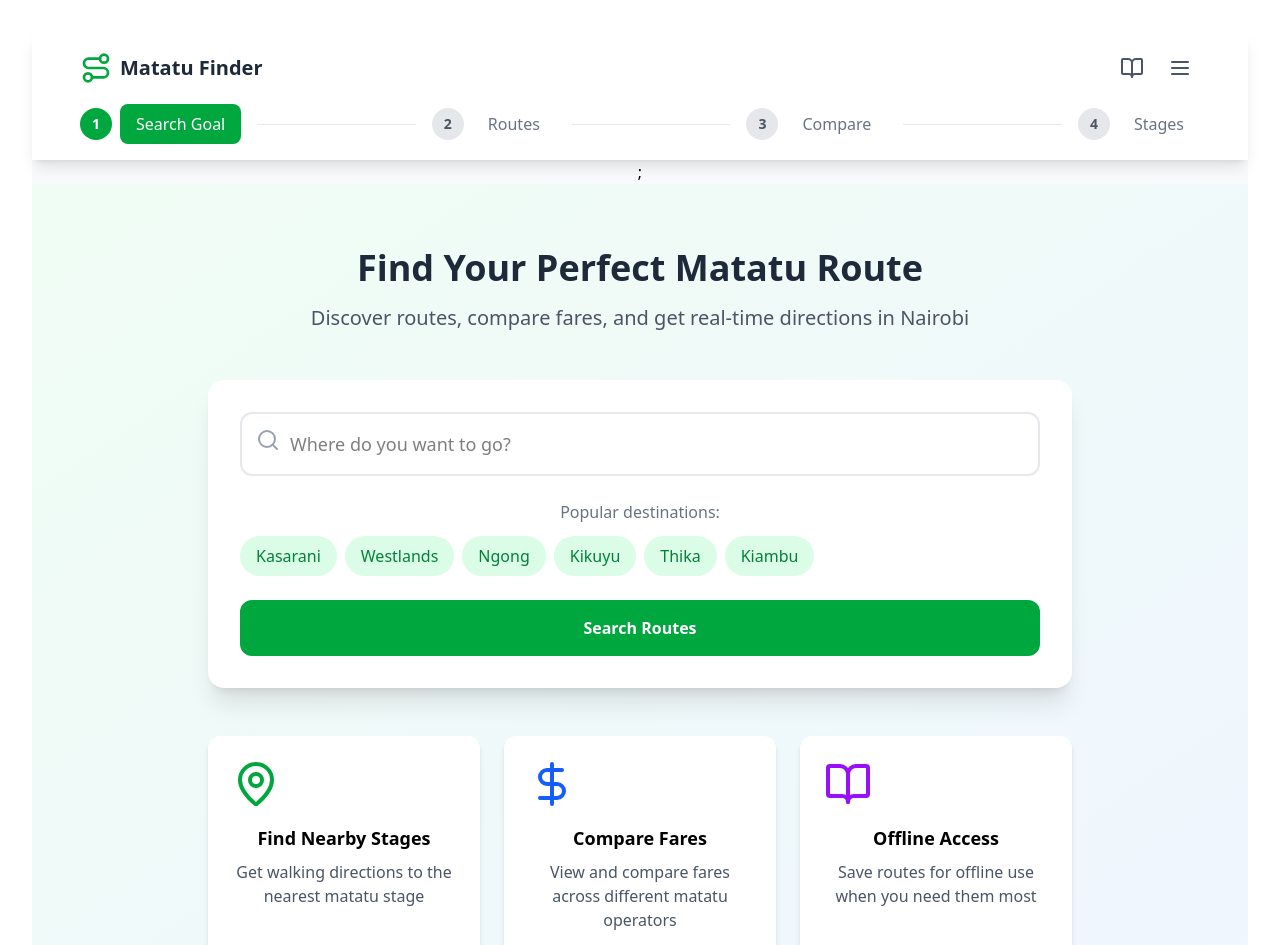
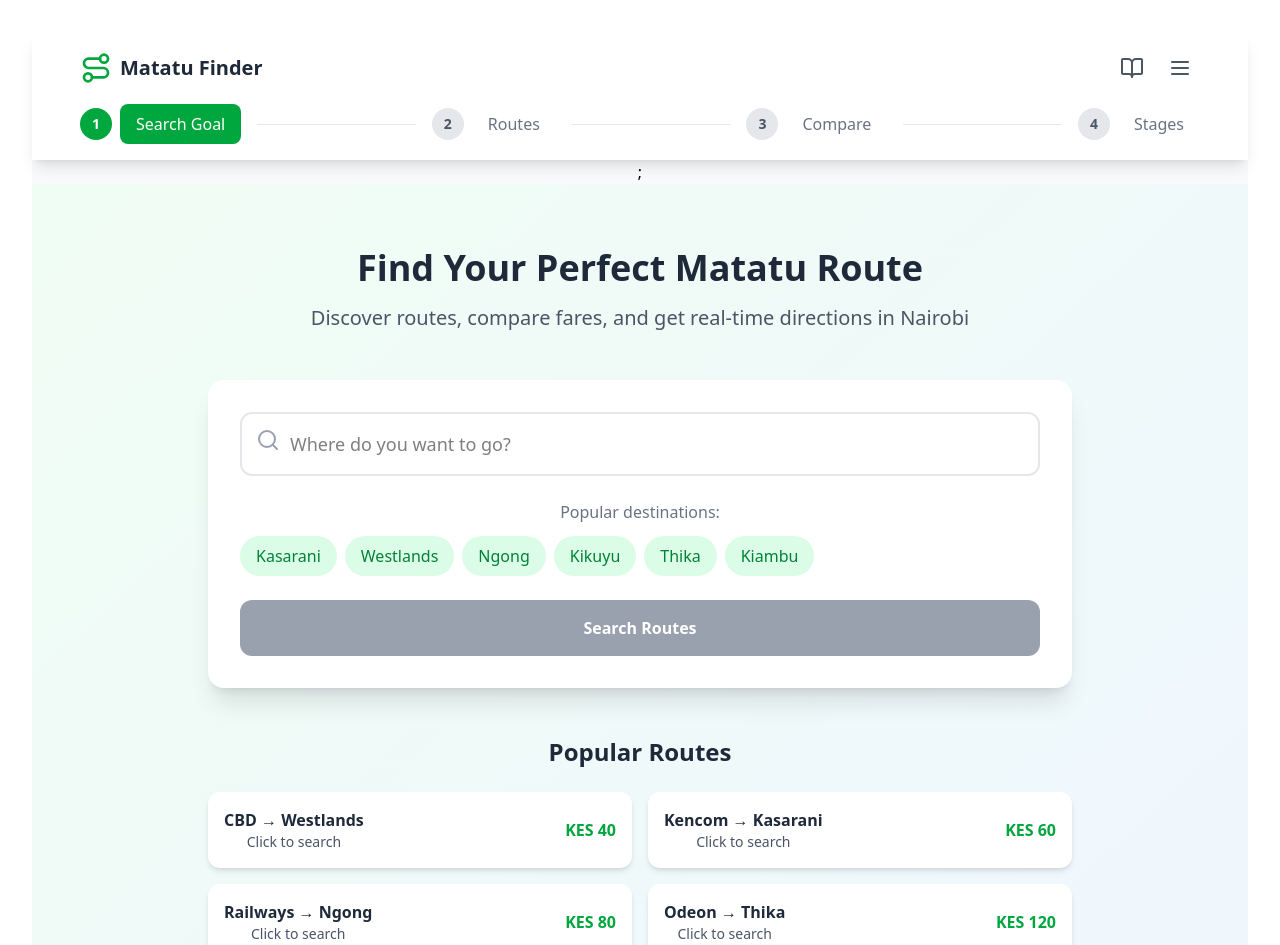
Before and after one commit to jneema/matatu-search-project, a React (Vite) app: page / in a window 1280 px wide. Shown: the top 945 px of the page. Built offline with nearby package versions, Linux system fonts and the light colour scheme.

Commit message:
fix search query rendition

```diff
--- a/src/containers/index.jsx
+++ b/src/containers/index.jsx
@@ -13,6 +13,8 @@ const MatatuRouteFinder = () => {
   const [selectedRoute, setSelectedRoute] = useState(null);
   const [savedRoutes, setSavedRoutes] = useState([]);
   const [showFeedback, setShowFeedback] = useState(false);
+  const [searchResults, setSearchResults] = useState([]);
+  const [hasSearched, setHasSearched] = useState(false);
 
   const renderCurrentView = () => {
     switch (currentView) {
@@ -22,6 +24,7 @@ const MatatuRouteFinder = () => {
             setCurrentView={setCurrentView}
             searchQuery={searchQuery}
             setSelectedRoute={setSelectedRoute}
+            searchResults={searchResults}
           />
         );
       case "comparison":
@@ -41,6 +44,8 @@ const MatatuRouteFinder = () => {
             setCurrentView={setCurrentView}
             searchQuery={searchQuery}
             setSearchQuery={setSearchQuery}
+            setSearchResults={setSearchResults}
+            setHasSearched={setHasSearched}
           />
         );
     }
--- a/src/pages/index.jsx
+++ b/src/pages/index.jsx
@@ -1,10 +1,138 @@
-import React from "react";
-import { Search, MapPin, DollarSign, BookOpen } from "lucide-react";
+import React, { useState } from "react";
+import {
+  Search,
+  MapPin,
+  DollarSign,
+  BookOpen,
+  AlertCircle,
+  Loader,
+} from "lucide-react";
 
-const LandingView = ({ setCurrentView, searchQuery, setSearchQuery }) => {
+const LandingView = ({
+  setCurrentView,
+  searchQuery,
+  setSearchQuery,
+  setSearchResults,
+  setHasSearched,
+}) => {
+  const [showNoResults, setShowNoResults] = useState(false);
+  const [isSearching, setIsSearching] = useState(false);
+
+  const allRoutes = [
+    {
+      id: 1,
+      name: "Route 17B",
+      destination: "Kasarani",
+      departure: "Kencom",
+      fare: 60,
+      type: "Regular",
+      duration: "45 mins",
+      frequency: "Every 10 mins",
+      payment: ["Cash", "M-Pesa"],
+      dropoffs: ["Kasarani Stadium", "Kasarani Market", "Kasarani Mall"],
+      matatus: [
+        { name: "City Hopper", fare: 60, type: "Regular", rating: 4.2 },
+        { name: "Quick Shuttle", fare: 80, type: "Express", rating: 4.5 },
+        { name: "Comfort Line", fare: 70, type: "Regular", rating: 4.0 },
+      ],
+    },
+    {
+      id: 2,
+      name: "Route 45A",
+      destination: "Kasarani",
+      departure: "Odeon",
+      fare: 55,
+      type: "Regular",
+      duration: "40 mins",
+      frequency: "Every 15 mins",
+      payment: ["Cash", "M-Pesa", "Card"],
+      dropoffs: ["Kasarani Sports Complex", "Kasarani Shopping Center"],
+      matatus: [
+        { name: "Express Metro", fare: 55, type: "Regular", rating: 3.8 },
+        { name: "Fast Track", fare: 75, type: "Express", rating: 4.3 },
+      ],
+    },
+    {
+      id: 3,
+      name: "Route 33C",
+      destination: "Kasarani",
+      departure: "Railways",
+      fare: 65,
+      type: "Express",
+      duration: "35 mins",
+      frequency: "Every 20 mins",
+      payment: ["Cash", "M-Pesa"],
+      dropoffs: ["Kasarani Junction", "Kasarani Estate"],
+      matatus: [
+        { name: "Speed Line", fare: 65, type: "Express", rating: 4.4 },
+        { name: "City Express", fare: 70, type: "Express", rating: 4.1 },
+      ],
+    },
+    {
+      id: 4,
+      name: "Route 12A",
+      destination: "Westlands",
+      departure: "Kencom",
+      fare: 40,
+      type: "Regular",
+      duration: "25 mins",
+      frequency: "Every 8 mins",
+      payment: ["Cash", "M-Pesa"],
+      dropoffs: ["Westlands Mall", "Sarit Centre", "ABC Place"],
+      matatus: [
+        { name: "Metro Express", fare: 40, type: "Regular", rating: 4.1 },
+        { name: "City Runner", fare: 45, type: "Regular", rating: 3.9 },
+      ],
+    },
+    {
+      id: 5,
+      name: "Route 8B",
+      destination: "Ngong",
+      departure: "Kencom",
+      fare: 80,
+      type: "Regular",
+      duration: "60 mins",
+      frequency: "Every 12 mins",
+      payment: ["Cash", "M-Pesa"],
+      dropoffs: ["Ngong Town", "Ngong Hills", "Karen"],
+      matatus: [
+        { name: "Ngong Express", fare: 80, type: "Regular", rating: 4.0 },
+        { name: "Hill Cruiser", fare: 85, type: "Regular", rating: 3.9 },
+      ],
+    },
+  ];
+
   const handleSearch = (query) => {
-    setSearchQuery(query);
+    if (!query.trim()) return;
+
+    setIsSearching(true);
+    setHasSearched(true);
+    setShowNoResults(false);
+
+    // Simulate search delay
+    setTimeout(() => {
+      const results = allRoutes.filter(
+        (route) =>
+          route.destination.toLowerCase().includes(query.toLowerCase()) ||
+          route.departure.toLowerCase().includes(query.toLowerCase()) ||
+          route.name.toLowerCase().includes(query.toLowerCase())
+      );
+
+      setSearchResults(results);
+      setIsSearching(false);
+
+      if (results.length > 0) {
         setCurrentView("routes");
+      } else {
+        setShowNoResults(true);
+      }
+    }, 1000);
+  };
+
+  const handleTryAgain = () => {
+    setShowNoResults(false);
+    setSearchQuery("");
+    setHasSearched(false);
   };
 
   const suggestions = [
@@ -14,6 +142,13 @@ const LandingView = ({ setCurrentView, searchQuery, setSearchQuery }) => {
     "Kikuyu",
     "Thika",
     "Kiambu",
+  ];
+
+  const popularRoutes = [
+    { from: "CBD", to: "Westlands", fare: "KES 40" },
+    { from: "Kencom", to: "Kasarani", fare: "KES 60" },
+    { from: "Railways", to: "Ngong", fare: "KES 80" },
+    { from: "Odeon", to: "Thika", fare: "KES 120" },
   ];
 
   return (
@@ -38,10 +173,45 @@ const LandingView = ({ setCurrentView, searchQuery, setSearchQuery }) => {
               value={searchQuery}
               onChange={(e) => setSearchQuery(e.target.value)}
               onKeyPress={(e) => e.key === "Enter" && handleSearch(searchQuery)}
-              className="w-full pl-12 pr-4 py-4 text-lg border-2 border-gray-200 rounded-xl focus:border-green-500 focus:outline-none"
+              className="w-full pl-12 pr-4 py-4 text-lg border-2 border-gray-200 rounded-xl focus:border-green-500 focus:outline-none disabled:bg-gray-100"
+              disabled={isSearching}
             />
+            {isSearching && (
+              <div className="absolute right-4 top-4">
+                <Loader className="h-6 w-6 text-gray-400 animate-spin" />
+              </div>
+            )}
           </div>
 
+          {/* No Results Fallback */}
+          {showNoResults && (
+            <div className="mt-6 p-6 bg-red-50 rounded-xl border border-red-200">
+              <div className="flex items-center space-x-3 mb-4">
+                <AlertCircle className="h-6 w-6 text-red-600" />
+                <h3 className="text-lg font-semibold text-red-800">
+                  No routes found for "{searchQuery}"
+                </h3>
+              </div>
+              <p className="text-red-700 mb-4">
+                We couldn't find any matatu routes to your destination. Try:
+              </p>
+              <ul className="list-disc list-inside text-red-700 mb-4 space-y-1">
+                <li>Checking your spelling</li>
+                <li>Using a different destination name</li>
+                <li>Searching for a nearby area</li>
+                <li>Trying one of our popular destinations below</li>
+              </ul>
+              <button
+                onClick={handleTryAgain}
+                className="bg-red-600 text-white px-4 py-2 rounded-lg hover:bg-red-700 transition-colors"
+              >
+                Try Again
+              </button>
+            </div>
+          )}
+
+          {/* Popular Destinations - Only show when not showing no results */}
+          {!showNoResults && (
             <div className="mt-6">
               <p className="text-gray-500 mb-3">Popular destinations:</p>
               <div className="flex flex-wrap gap-2">
@@ -49,38 +219,79 @@ const LandingView = ({ setCurrentView, searchQuery, setSearchQuery }) => {
                   <button
                     key={index}
                     onClick={() => handleSearch(suggestion)}
-                  className="bg-green-100 text-green-700 px-4 py-2 rounded-full hover:bg-green-200 transition-colors"
+                    className="bg-green-100 text-green-700 px-4 py-2 rounded-full hover:bg-green-200 transition-colors disabled:opacity-50 disabled:cursor-not-allowed"
+                    disabled={isSearching}
                   >
                     {suggestion}
                   </button>
                 ))}
               </div>
             </div>
+          )}
 
           <button
             onClick={() => handleSearch(searchQuery)}
-            className="w-full mt-6 bg-green-600 text-white py-4 rounded-xl font-semibold hover:bg-green-700 transition-colors"
+            disabled={isSearching || !searchQuery.trim()}
+            className="w-full mt-6 bg-green-600 text-white py-4 rounded-xl font-semibold hover:bg-green-700 transition-colors disabled:bg-gray-400 disabled:cursor-not-allowed flex items-center justify-center space-x-2"
           >
-            Search Routes
+            {isSearching ? (
+              <>
+                <Loader className="h-5 w-5 animate-spin" />
+                <span>Searching...</span>
+              </>
+            ) : (
+              <span>Search Routes</span>
+            )}
           </button>
         </div>
 
+        {/* Popular Routes Section - Only show when not showing no results */}
+        {!showNoResults && (
+          <div className="mb-12">
+            <h3 className="text-2xl font-bold text-gray-800 mb-6 text-center">
+              Popular Routes
+            </h3>
+            <div className="grid md:grid-cols-2 gap-4">
+              {popularRoutes.map((route, index) => (
+                <div
+                  key={index}
+                  className="bg-white p-4 rounded-xl shadow-md hover:shadow-lg transition-shadow cursor-pointer group"
+                  onClick={() => handleSearch(route.to)}
+                >
+                  <div className="flex justify-between items-center">
+                    <div>
+                      <p className="font-semibold text-gray-800 group-hover:text-green-600 transition-colors">
+                        {route.from} → {route.to}
+                      </p>
+                      <p className="text-sm text-gray-600">Click to search</p>
+                    </div>
+                    <div className="text-green-600 font-bold">{route.fare}</div>
+                  </div>
+                </div>
+              ))}
+            </div>
+          </div>
+        )}
+
+        {/* Feature Cards */}
         <div className="grid md:grid-cols-3 gap-6">
-          <div className="bg-white p-6 rounded-xl shadow-md">
+          <div className="bg-white p-6 rounded-xl shadow-md hover:shadow-lg transition-shadow flex flex-col items-center text-center">
             <MapPin className="h-12 w-12 text-green-600 mb-4" />
             <h3 className="text-lg font-semibold mb-2">Find Nearby Stages</h3>
             <p className="text-gray-600">
               Get walking directions to the nearest matatu stage
             </p>
           </div>
-          <div className="bg-white p-6 rounded-xl shadow-md">
+
+          <div className="bg-white p-6 rounded-xl shadow-md hover:shadow-lg transition-shadow flex flex-col items-center text-center">
             <DollarSign className="h-12 w-12 text-blue-600 mb-4" />
             <h3 className="text-lg font-semibold mb-2">Compare Fares</h3>
             <p className="text-gray-600">
               View and compare fares across different matatu operators
             </p>
           </div>
-          <div className="bg-white p-6 rounded-xl shadow-md">
+
+          <div className="bg-white p-6 rounded-xl shadow-md hover:shadow-lg transition-shadow flex flex-col items-center text-center">
             <BookOpen className="h-12 w-12 text-purple-600 mb-4" />
             <h3 className="text-lg font-semibold mb-2">Offline Access</h3>
             <p className="text-gray-600">
@@ -92,4 +303,5 @@ const LandingView = ({ setCurrentView, searchQuery, setSearchQuery }) => {
     </div>
   );
 };
+
 export default LandingView;
```
Also changed, not shown: src/pages/routes-view.jsx (+8 -56 lines). Lines whose indentation alone changed are shown as unchanged.
